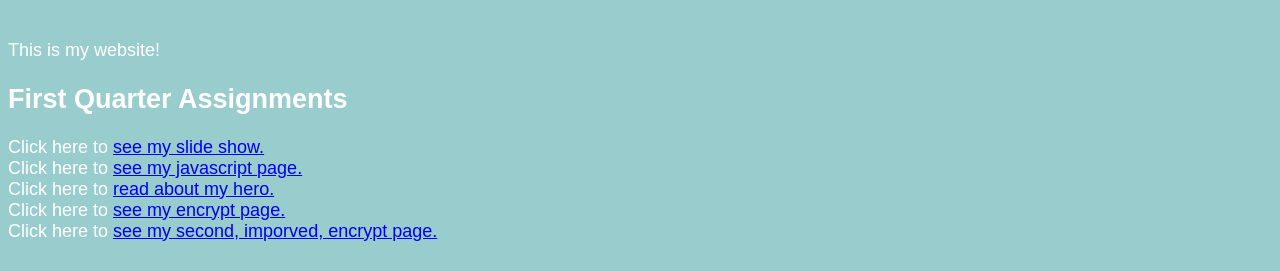
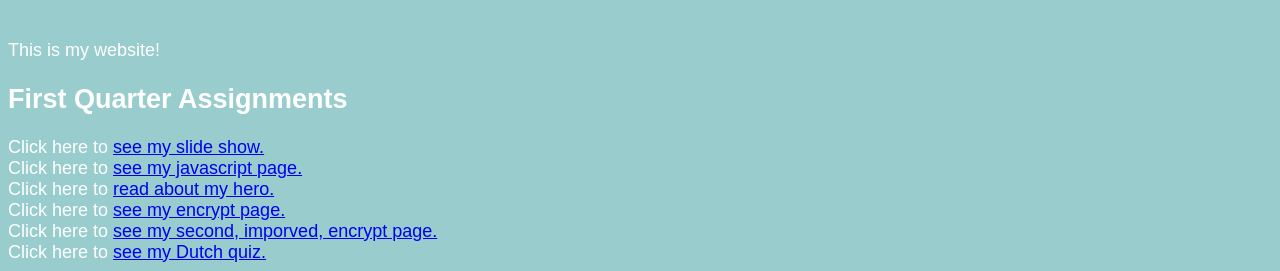
Before and after one commit to p2stomp22/website, a plain HTML site: page index.html in a window 1280 px wide. Shown: the part 676-947 px from the top of the page. Before the commit the page ends 926 px from the top, so only its background shows below. Drawn offline with Linux system fonts and the light colour scheme.

Commit message:
Update index.html

```diff
--- a/index.html
+++ b/index.html
@@ -20,9 +20,10 @@ This is my website!
 <h2> First Quarter Assignments </h2>
 Click here to <a href="slideShow.html"> see my slide show. </a> </br>
 Click here to <a href="javaScript.html"> see my javascript page. </a> </br>
-  Click here to <a href="hero.html"> read about my hero. </a> </br>
+Click here to <a href="hero.html"> read about my hero. </a> </br>
 Click here to <a href="encrypt.html"> see my encrypt page. </a> </br>
 Click here to <a href="encrypt2.html"> see my second, imporved, encrypt page. </a> </br>
+Click here to <a href="dutchquiz.html"> see my Dutch quiz. </a> </br>
 
 </font>
 
```
